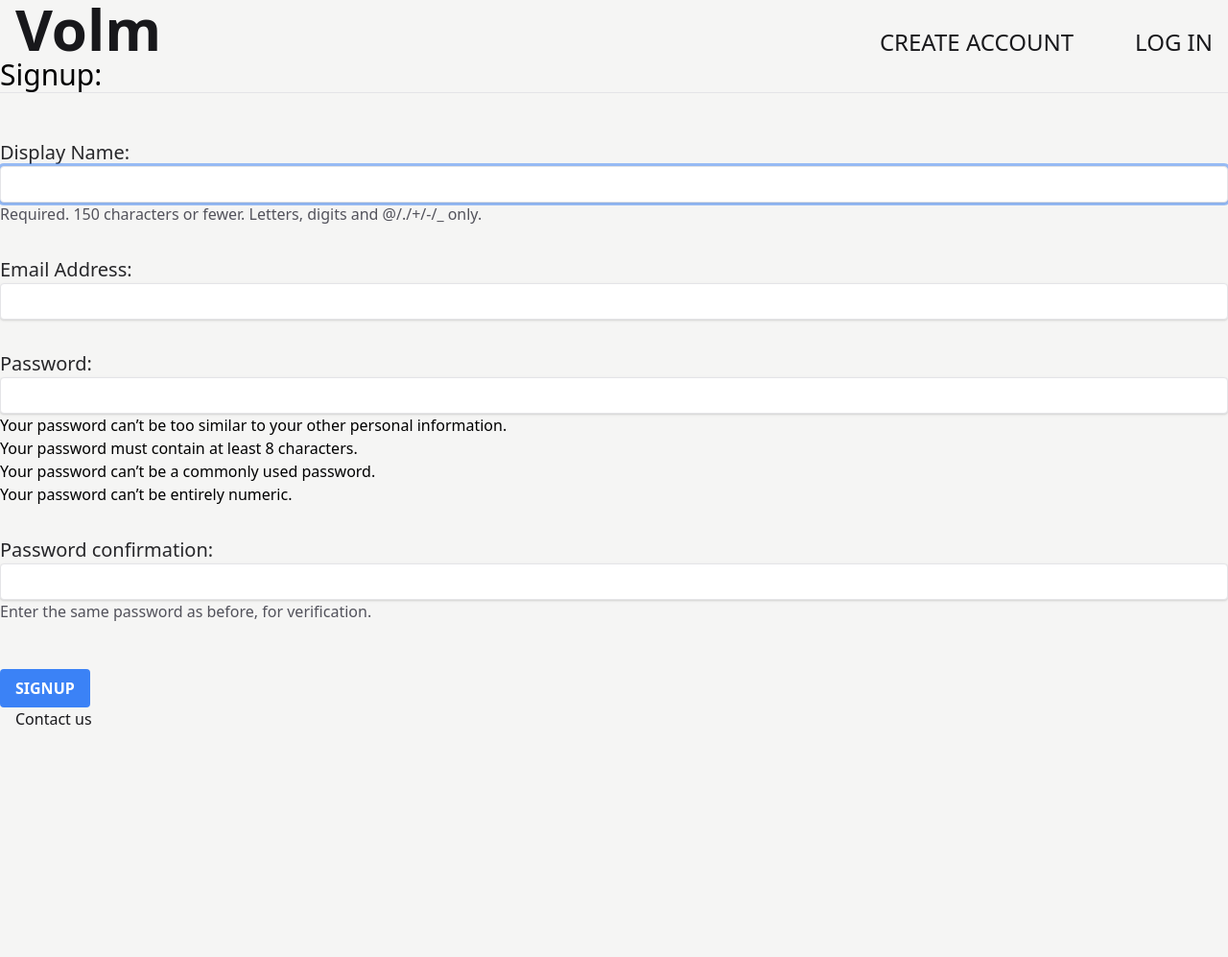
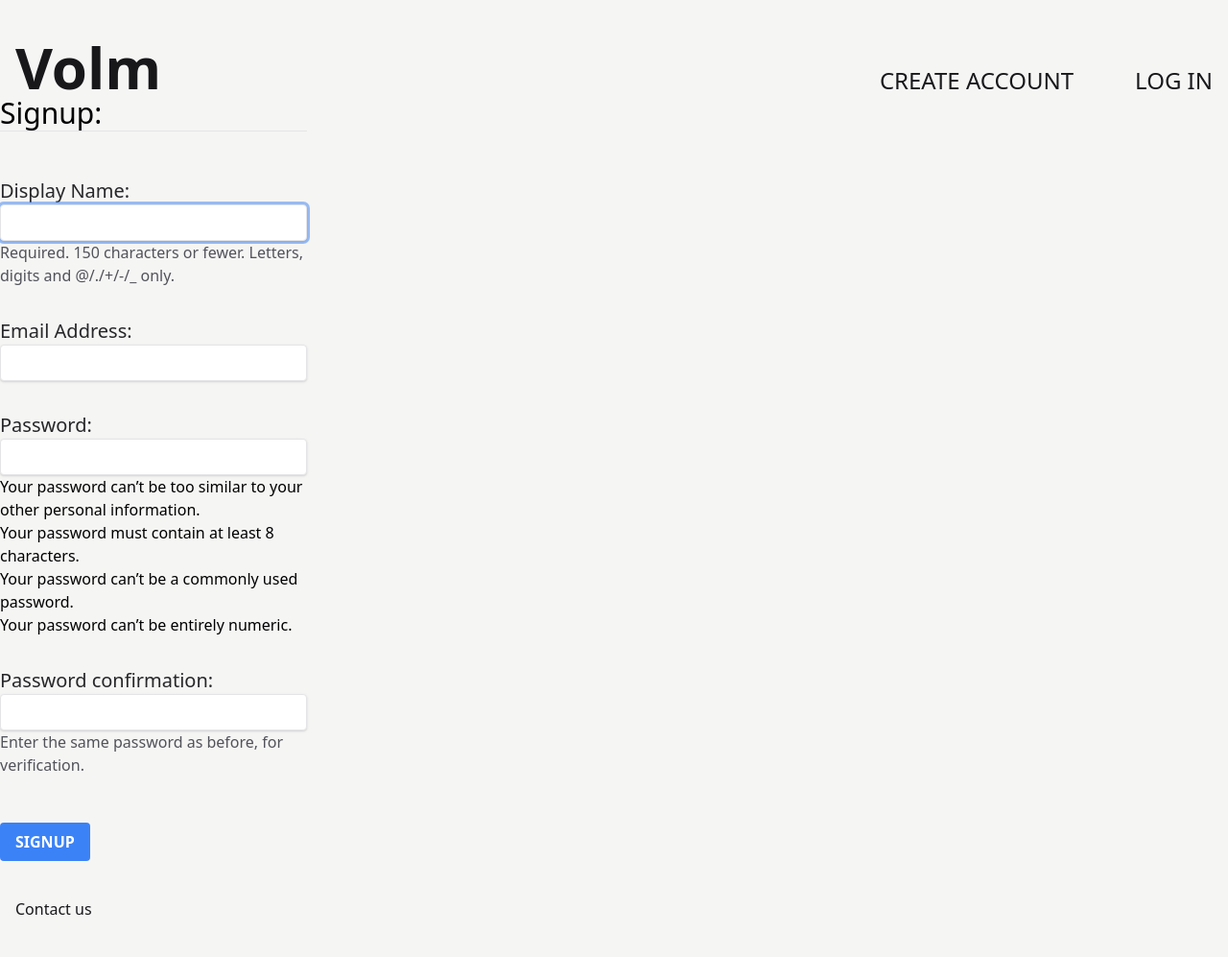
Before and after one commit to gedkirkham/volm, a Django app: page /accounts/signup/ in a window 1280 px wide. Shown: the whole page at 96% size. Before the commit the page ends 755 px from the top, so only its background shows below. Run offline with Django 3.2, Linux system fonts and the light colour scheme; style sheets or scripts are compiled from the project's sources; some libraries are stand-ins or nearby versions.

Commit message:
style: update body to use grid template system

```diff
--- a/volm/templates/base.html
+++ b/volm/templates/base.html
@@ -74,12 +74,14 @@
                     {% endif %}
                 </ul>
             </nav>
+        </header>
 
         <main>
             {% block content %}
             {% endblock %}
         </main>
 
+        <footer class="footer">
             <ul class="tw-flex tw-h-full">
                 <li class="tw-inline tw-self-center">
                     <a
--- /dev/null
+++ b/volm/theme/static/css/master.css
@@ -0,0 +1,14 @@
+body {
+    height: 100vh;
+    display: grid;
+    grid-template-columns: 1fr 1fr 1fr 1fr;
+    grid-template-rows: 100px 1fr 100px;
+    gap: 0px 0px;
+    grid-template-areas:
+      "header header header header"
+      "main main main main"
+      "footer footer footer footer";
+  }
+  .header { grid-area: header; }
+  .footer { grid-area: footer; }
+  .main { grid-area: main; }
```
